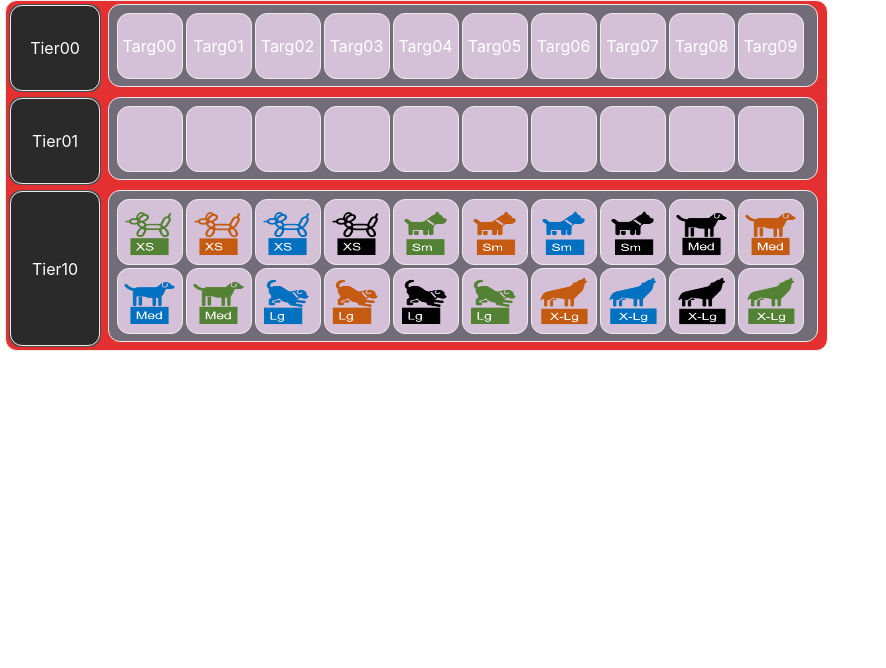
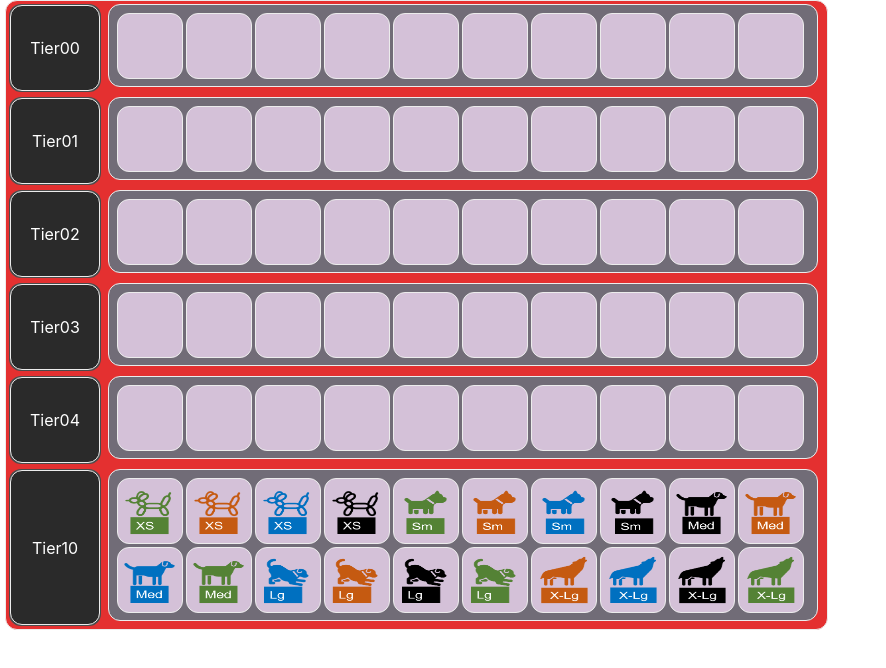
Before and after one commit to Eyetifacts/Doggos6, a JavaScript app: page / in a window 1280 px wide. Shown: the top 668 px of the page, without its empty margins (0-886 px from the left). Built offline with nearby package versions, Linux system fonts and the light colour scheme; the HTML template or start-up script is replaced by a standard one.

Commit message:
Little cleanup in StartGrid

```diff
--- a/src/app/shared/StartGrid.js
+++ b/src/app/shared/StartGrid.js
@@ -48,7 +48,7 @@ const INITIALGRID = [
       },
       {
         id: "target-00",
-        cellLabel: "Targ00",
+        cellLabel: "",
         cellStyle: "myBoxP",
         image: {
           type: "",
@@ -61,7 +61,7 @@ const INITIALGRID = [
       },
       {
         id: "target-01",
-        cellLabel: "Targ01",
+        cellLabel: "",
         cellStyle: "myBoxP",
         image: {
           type: "",
@@ -74,7 +74,7 @@ const INITIALGRID = [
       },
       {
         id: "target-02",
-        cellLabel: "Targ02",
+        cellLabel: "",
         cellStyle: "myBoxP",
         image: {
           type: "",
@@ -87,7 +87,7 @@ const INITIALGRID = [
       },
       {
         id: "target-03",
-        cellLabel: "Targ03",
+        cellLabel: "",
         cellStyle: "myBoxP",
         image: {
           type: "",
@@ -100,7 +100,7 @@ const INITIALGRID = [
       },
       {
         id: "target-04",
-        cellLabel: "Targ04",
+        cellLabel: "",
         cellStyle: "myBoxP",
         image: {
           type: "",
@@ -113,7 +113,7 @@ const INITIALGRID = [
       },
       {
         id: "target-05",
-        cellLabel: "Targ05",
+        cellLabel: "",
         cellStyle: "myBoxP",
         image: {
           type: "",
@@ -126,7 +126,7 @@ const INITIALGRID = [
       },
       {
         id: "target-06",
-        cellLabel: "Targ06",
+        cellLabel: "",
         cellStyle: "myBoxP",
         image: {
           type: "",
@@ -139,7 +139,7 @@ const INITIALGRID = [
       },
       {
         id: "target-07",
-        cellLabel: "Targ07",
+        cellLabel: "",
         cellStyle: "myBoxP",
         image: {
           type: "",
@@ -152,7 +152,7 @@ const INITIALGRID = [
       },
       {
         id: "target-08",
-        cellLabel: "Targ08",
+        cellLabel: "",
         cellStyle: "myBoxP",
         image: {
           type: "",
@@ -165,7 +165,7 @@ const INITIALGRID = [
       },
       {
         id: "target-09",
-        cellLabel: "Targ09",
+        cellLabel: "",
         cellStyle: "myBoxP",
         image: {
           type: "",
@@ -313,6 +313,450 @@ const INITIALGRID = [
       },
       {
         id: "target-19",
+        celllabel: "",
+        cellStyle: "myBoxP",
+        image: {
+          type: "",
+          draggable: false,
+          imageId: "",
+          imageString: null,
+          imageUrl: "",
+          dropImgParent: "",
+        },
+      },
+    ],
+  },
+  {
+    id: "Tier02",
+    cellArray: [
+      {
+        id: "labelTierCell02",
+        cellLabel: "",
+        cellStyle: "myLabelBox",
+        image: {
+          type: "",
+          draggable: false,
+          imageId: "",
+          imageString: null,
+          imageUrl: "",
+          dropImgParent: "",
+        },
+      },
+      {
+        id: "target-20",
+        celllabel: "",
+        cellStyle: "myBoxP",
+        image: {
+          type: "",
+          draggable: false,
+          imageId: "",
+          imageString: null,
+          imageUrl: "",
+          dropImgParent: "",
+        },
+      },
+      {
+        id: "target-21",
+        celllabel: "",
+        cellStyle: "myBoxP",
+        image: {
+          type: "",
+          draggable: false,
+          imageId: "",
+          imageString: null,
+          imageUrl: "",
+          dropImgParent: "",
+        },
+      },
+      {
+        id: "target-22",
+        celllabel: "",
+        cellStyle: "myBoxP",
+        image: {
+          type: "",
+          draggable: false,
+          imageId: "",
+          imageString: null,
+          imageUrl: "",
+          dropImgParent: "",
+        },
+      },
+      {
+        id: "target-23",
+        celllabel: "",
+        cellStyle: "myBoxP",
+        image: {
+          type: "",
+          draggable: false,
+          imageId: "",
+          imageString: null,
+          imageUrl: "",
+          dropImgParent: "",
+        },
+      },
+      {
+        id: "target-24",
+        celllabel: "",
+        cellStyle: "myBoxP",
+        image: {
+          type: "",
+          draggable: false,
+          imageId: "",
+          imageString: null,
+          imageUrl: "",
+          dropImgParent: "",
+        },
+      },
+      {
+        id: "target-25",
+        celllabel: "",
+        cellStyle: "myBoxP",
+        image: {
+          type: "",
+          draggable: false,
+          imageId: "",
+          imageString: null,
+          imageUrl: "",
+          dropImgParent: "",
+        },
+      },
+      {
+        id: "target-26",
+        celllabel: "",
+        cellStyle: "myBoxP",
+        image: {
+          type: "",
+          draggable: false,
+          imageId: "",
+          imageString: null,
+          imageUrl: "",
+          dropImgParent: "",
+        },
+      },
+      {
+        id: "target-27",
+        celllabel: "",
+        cellStyle: "myBoxP",
+        image: {
+          type: "",
+          draggable: false,
+          imageId: "",
+          imageString: null,
+          imageUrl: "",
+          dropImgParent: "",
+        },
+      },
+      {
+        id: "target-28",
+        celllabel: "",
+        cellStyle: "myBoxP",
+        image: {
+          type: "",
+          draggable: false,
+          imageId: "",
+          imageString: null,
+          imageUrl: "",
+          dropImgParent: "",
+        },
+      },
+      {
+        id: "target-29",
+        celllabel: "",
+        cellStyle: "myBoxP",
+        image: {
+          type: "",
+          draggable: false,
+          imageId: "",
+          imageString: null,
+          imageUrl: "",
+          dropImgParent: "",
+        },
+      },
+    ],
+  },
+  {
+    id: "Tier03",
+    cellArray: [
+      {
+        id: "labelTierCell03",
+        cellLabel: "",
+        cellStyle: "myLabelBox",
+        image: {
+          type: "",
+          draggable: false,
+          imageId: "",
+          imageString: null,
+          imageUrl: "",
+          dropImgParent: "",
+        },
+      },
+      {
+        id: "target-30",
+        celllabel: "",
+        cellStyle: "myBoxP",
+        image: {
+          type: "",
+          draggable: false,
+          imageId: "",
+          imageString: null,
+          imageUrl: "",
+          dropImgParent: "",
+        },
+      },
+      {
+        id: "target-31",
+        celllabel: "",
+        cellStyle: "myBoxP",
+        image: {
+          type: "",
+          draggable: false,
+          imageId: "",
+          imageString: null,
+          imageUrl: "",
+          dropImgParent: "",
+        },
+      },
+      {
+        id: "target-32",
+        celllabel: "",
+        cellStyle: "myBoxP",
+        image: {
+          type: "",
+          draggable: false,
+          imageId: "",
+          imageString: null,
+          imageUrl: "",
+          dropImgParent: "",
+        },
+      },
+      {
+        id: "target-33",
+        celllabel: "",
+        cellStyle: "myBoxP",
+        image: {
+          type: "",
+          draggable: false,
+          imageId: "",
+          imageString: null,
+          imageUrl: "",
+          dropImgParent: "",
+        },
+      },
+      {
+        id: "target-34",
+        celllabel: "",
+        cellStyle: "myBoxP",
+        image: {
+          type: "",
+          draggable: false,
+          imageId: "",
+          imageString: null,
+          imageUrl: "",
+          dropImgParent: "",
+        },
+      },
+      {
+        id: "target-35",
+        celllabel: "",
+        cellStyle: "myBoxP",
+        image: {
+          type: "",
+          draggable: false,
+          imageId: "",
+          imageString: null,
+          imageUrl: "",
+          dropImgParent: "",
+        },
+      },
+      {
+        id: "target-36",
+        celllabel: "",
+        cellStyle: "myBoxP",
+        image: {
+          type: "",
+          draggable: false,
+          imageId: "",
+          imageString: null,
+          imageUrl: "",
+          dropImgParent: "",
+        },
+      },
+      {
+        id: "target-37",
+        celllabel: "",
+        cellStyle: "myBoxP",
+        image: {
+          type: "",
+          draggable: false,
+          imageId: "",
+          imageString: null,
+          imageUrl: "",
+          dropImgParent: "",
+        },
+      },
+      {
+        id: "target-38",
+        celllabel: "",
+        cellStyle: "myBoxP",
+        image: {
+          type: "",
+          draggable: false,
+          imageId: "",
+          imageString: null,
+          imageUrl: "",
+          dropImgParent: "",
+        },
+      },
+      {
+        id: "target-39",
+        celllabel: "",
+        cellStyle: "myBoxP",
+        image: {
+          type: "",
+          draggable: false,
+          imageId: "",
+          imageString: null,
+          imageUrl: "",
+          dropImgParent: "",
+        },
+      },
+    ],
+  },
+  {
+    id: "Tier04",
+    cellArray: [
+      {
+        id: "labelTierCell04",
+        cellLabel: "",
+        cellStyle: "myLabelBox",
+        image: {
+          type: "",
+          draggable: false,
+          imageId: "",
+          imageString: null,
+          imageUrl: "",
+          dropImgParent: "",
+        },
+      },
+      {
+        id: "target-40",
+        celllabel: "",
+        cellStyle: "myBoxP",
+        image: {
+          type: "",
+          draggable: false,
+          imageId: "",
+          imageString: null,
+          imageUrl: "",
+          dropImgParent: "",
+        },
+      },
+      {
+        id: "target-41",
+        celllabel: "",
+        cellStyle: "myBoxP",
+        image: {
+          type: "",
+          draggable: false,
+          imageId: "",
+          imageString: null,
+          imageUrl: "",
+          dropImgParent: "",
+        },
+      },
+      {
+        id: "target-42",
+        celllabel: "",
+        cellStyle: "myBoxP",
+        image: {
+          type: "",
+          draggable: false,
+          imageId: "",
+          imageString: null,
+          imageUrl: "",
+          dropImgParent: "",
+        },
+      },
+      {
+        id: "target-43",
+        celllabel: "",
+        cellStyle: "myBoxP",
+        image: {
+          type: "",
+          draggable: false,
+          imageId: "",
+          imageString: null,
+          imageUrl: "",
+          dropImgParent: "",
+        },
+      },
+      {
+        id: "target-44",
+        celllabel: "",
+        cellStyle: "myBoxP",
+        image: {
+          type: "",
+          draggable: false,
+          imageId: "",
+          imageString: null,
+          imageUrl: "",
+          dropImgParent: "",
+        },
+      },
+      {
+        id: "target-45",
+        celllabel: "",
+        cellStyle: "myBoxP",
+        image: {
+          type: "",
+          draggable: false,
+          imageId: "",
+          imageString: null,
+          imageUrl: "",
+          dropImgParent: "",
+        },
+      },
+      {
+        id: "target-46",
+        celllabel: "",
+        cellStyle: "myBoxP",
+        image: {
+          type: "",
+          draggable: false,
+          imageId: "",
+          imageString: null,
+          imageUrl: "",
+          dropImgParent: "",
+        },
+      },
+      {
+        id: "target-47",
+        celllabel: "",
+        cellStyle: "myBoxP",
+        image: {
+          type: "",
+          draggable: false,
+          imageId: "",
+          imageString: null,
+          imageUrl: "",
+          dropImgParent: "",
+        },
+      },
+      {
+        id: "target-48",
+        celllabel: "",
+        cellStyle: "myBoxP",
+        image: {
+          type: "",
+          draggable: false,
+          imageId: "",
+          imageString: null,
+          imageUrl: "",
+          dropImgParent: "",
+        },
+      },
+      {
+        id: "target-49",
         celllabel: "",
         cellStyle: "myBoxP",
         image: {
```
